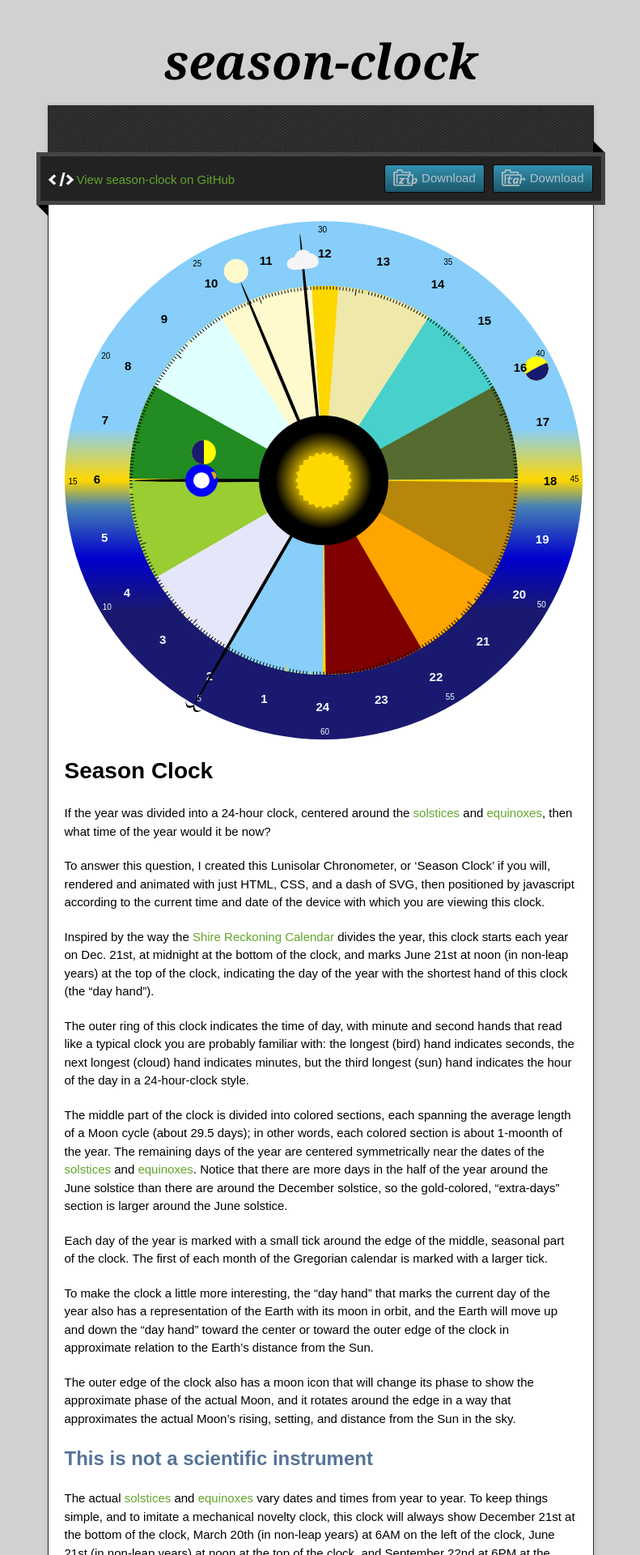
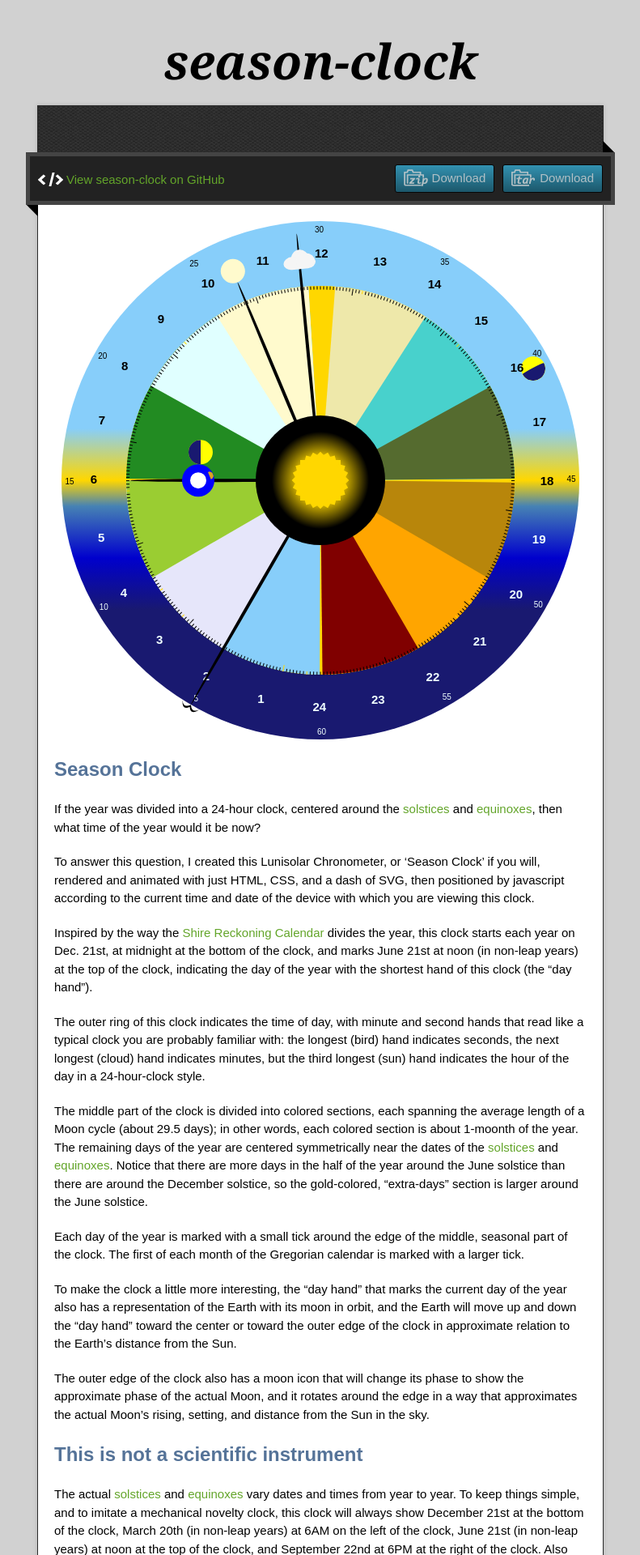
Before and after one commit to psarando/season-clock, a Jekyll site: the page built from index.md, in a window 1280 px wide. Shown: the top 1920 px of the page at 81% size, without its empty margins (244-1035 px from the left). Built offline with Jekyll 4.4.1, drawn with Linux system fonts in a browser that asks for light colours; the repository's description, which GitHub fills in, is left out; our own code applies the rules of GitHub Pages for plain Markdown files.

```diff
--- a/_includes/header.html
+++ b/_includes/header.html
@@ -5,7 +5,6 @@
 <link rel="stylesheet" href="stylesheets/pygment_trac.css">
 <link rel="stylesheet" href="stylesheets/season-clock.css" media="screen">
 <script type="text/javascript" src="javascripts/season-clock.js"></script>
-<script type="text/javascript" src="javascripts/script.js"></script>
 
 <meta name="description" content="{{ site.github.project_tagline }}">
 
--- a/index.md
+++ b/index.md
@@ -2,8 +2,7 @@
 layout: page
 ---
 
-Season Clock
-============
+## Season Clock
 
 If the year was divided into a 24-hour clock,
 centered around the [solstices](http://en.wikipedia.org/wiki/Solstice) and [equinoxes](http://en.wikipedia.org/wiki/Equinox),
--- a/stylesheets/stylesheet.css
+++ b/stylesheets/stylesheet.css
@@ -456,7 +456,7 @@ h1.title {
 }
 
 .wrapper {
-  width: 675px;
+  width: 700px;
   margin: 0 auto;
 }
 
@@ -566,8 +566,8 @@ p.tagline {
   position: fixed;
   top: 0;
   left: 50%;
-  width: 693px;
-  margin-left: -352px;
+  width: 793px;
+  margin-left: -396px;
   background: #222;
   border: 5px solid #444;
   color: #fff;
```
